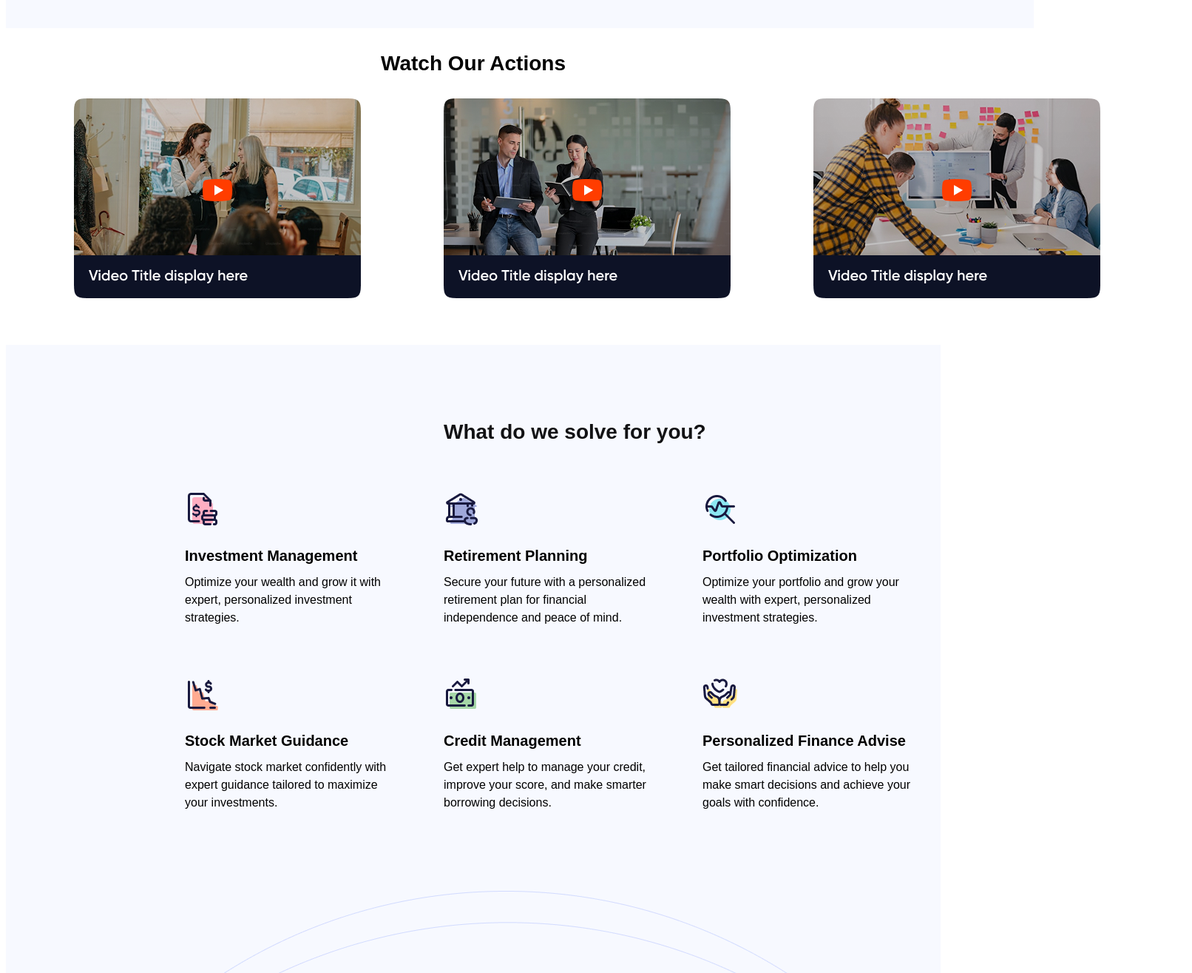
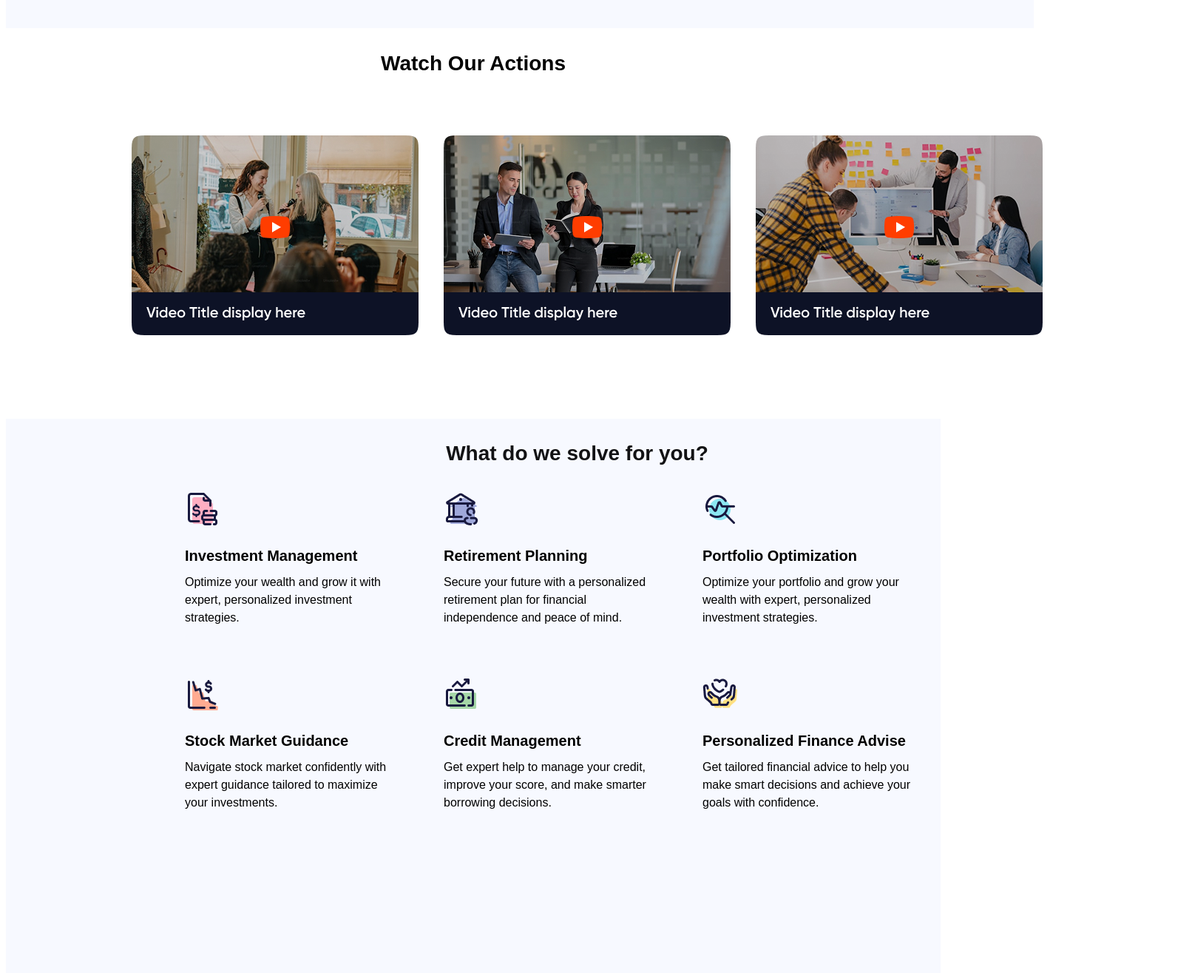
Before and after one commit to Tharunika73/website-frontend, a plain HTML site: page index.html in a window 1280 px wide. Shown: the part 720-2035 px from the top of the page at 74% size, 1612 px wide, since content can reach past the window. Drawn offline with Linux system fonts and the light colour scheme.

Commit message:
corrrection1

```diff
--- a/index.html
+++ b/index.html
@@ -70,6 +70,7 @@
         </div>
         <div class="main3">
             <p class="spac2">What do we solve for you?</p>
+            <div class="m3b1">
                 <div class="icon1">
                     <p class="t1">Investment Management</p>
                     <img class="photo" src="icon1.png">
@@ -100,6 +101,7 @@
                     <p class="t1">Personalized Finance Advise</p>
                     <img class="photo" src="icon6.png">
                     <p class="t2">Get tailored financial advice to help you make smart decisions and achieve your goals with confidence.</p>
+                </div>
             </div>
         </div>
         <div class="main4">
--- a/style.css
+++ b/style.css
@@ -306,7 +306,7 @@ left: 713px;
 }
 .main2{
     width:100%;
-    height:400px;
+    height:500px;
 }
 .spac{
     text-align: center;
@@ -317,47 +317,58 @@ left: 713px;
     letter-spacing: 0%;
 
 }
+.html,body{
+    overflow-x: hidden;
+    overflow-y: auto;
+}
+.y{
+    width:100%;
+    height: 500px;
+   padding: 20px 170px;
+
+}
 .y1{
     display: inline-flex;
     width: 388px;
     height: 270px;
-    position: absolute;
-    left: 100px;
+
 
 }
 .y2{
     display: inline-flex;
     width: 388px;
     height: 270px;
-    position: absolute;
-    left: 600px;
-
+    padding: 30px 30px;
 }
 .y3{
     display: inline-flex;
     width: 388px;
     height: 270px;
-    position: absolute;
-    left: 1100px;
+
 }
 .main3{
     width: 100%;
-    height: 700px;
+    height: 800px;
     background-color: #F7F9FF;
 }
 .spac2{
-    width: 361;
-    height: 37;
-    left: 321px;
+    width: 361px;
+    height: 37px;
     font-family: "Gilroy-Bold",sans-serif;
     font-weight: bold;
     font-size: 28px;
     color: #121214;
     line-height: 37px;
     letter-spacing: 0%;
+    text-align: center;
     position: absolute;
-    bottom:-550px;
-    left: 600px;
+    left:600px;
+}
+.m3b1{
+    width: 100%;
+height: 549px;
+
+
 }
 .icon1{
     width: 287px;
```
Lines whose indentation alone changed are shown as unchanged.
